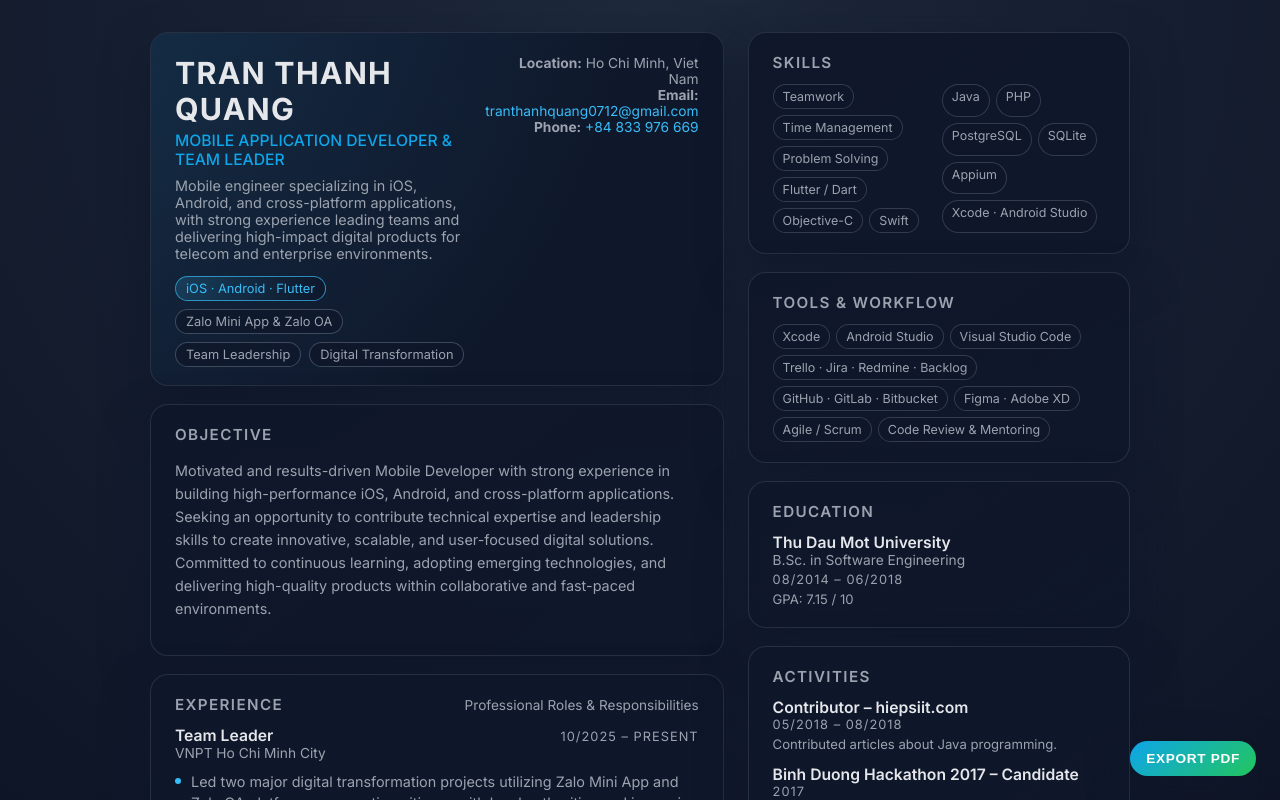
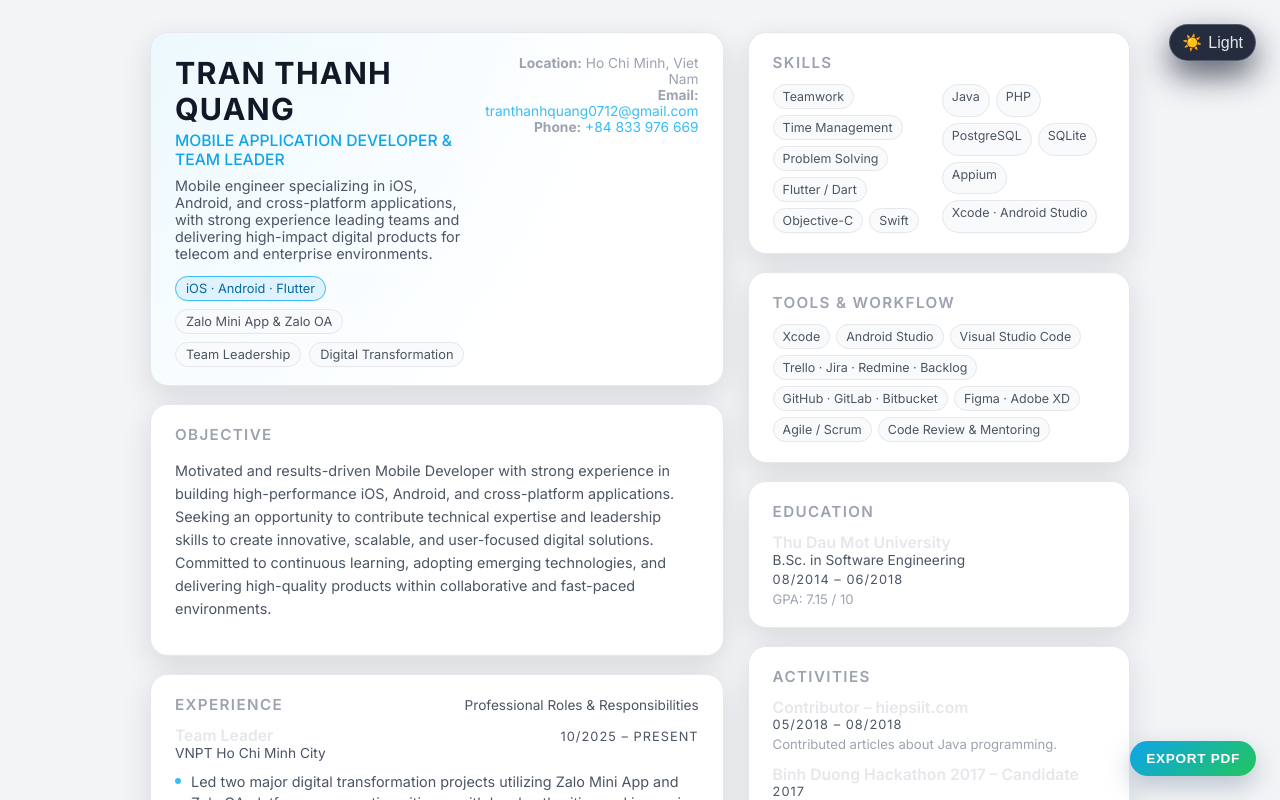
Before and after one commit to tranthanhquang/tranthanhquang-resume, a plain HTML site: page index.html in a window 1280 px wide. Shown: the top 800 px of the page. Drawn offline with Linux system fonts and the light colour scheme.

Commit message:
Update index.html

```diff
--- a/index.html
+++ b/index.html
@@ -352,9 +352,91 @@
         display: none !important;
       }
     }
+        /* Nút chuyển theme sáng/tối */
+    .theme-toggle {
+      position: fixed;
+      top: 24px;
+      right: 24px;
+      padding: 8px 12px;
+      border-radius: 999px;
+      border: 1px solid rgba(148,163,184,0.4);
+      background: rgba(15,23,42,0.9);
+      color: var(--text-main);
+      font-size: 0.85rem;
+      cursor: pointer;
+      display: inline-flex;
+      align-items: center;
+      gap: 6px;
+      box-shadow: 0 14px 32px rgba(15,23,42,0.7);
+      z-index: 1000;
+    }
+
+    .theme-toggle span {
+      font-size: 1rem;
+    }
+
+    .theme-toggle:hover {
+      background: rgba(15,23,42,1);
+    }
+
+    @media print {
+      .theme-toggle {
+        display: none !important;
+      }
+    }
+
+    /* Light theme overrides */
+    [data-theme="light"] html,
+    [data-theme="light"] body {
+      background: #f3f4f6;
+      color: #111827;
+    }
+
+    [data-theme="light"] .card {
+      background: #ffffff;
+      border-color: #e5e7eb;
+      box-shadow: 0 10px 30px rgba(15, 23, 42, 0.12);
+    }
+
+    [data-theme="light"] .header-card::before {
+      background: radial-gradient(circle at top left, rgba(56,189,248,0.16), transparent 60%);
+    }
+
+    [data-theme="light"] .tagline,
+    [data-theme="light"] .card-subtitle,
+    [data-theme="light"] .item-subtitle,
+    [data-theme="light"] .objective-text,
+    [data-theme="light"] .item-meta,
+    [data-theme="light"] ul.clean-list li,
+    [data-theme="light"] .footer-note {
+      color: #4b5563;
+    }
+
+    [data-theme="light"] .chip,
+    [data-theme="light"] .badge,
+    [data-theme="light"] .pill {
+      background: #f9fafb;
+      border-color: #e5e7eb;
+      color: #4b5563;
+    }
+
+    [data-theme="light"] .chip--accent {
+      background: #e0f2fe;
+      border-color: #38bdf8;
+      color: #0369a1;
+    }
+
+    [data-theme="light"] .print-btn {
+      box-shadow: 0 10px 24px rgba(148,163,184,0.6);
+    }
   </style>
 </head>
 <body>
+    <!-- Theme toggle button -->
+  <button class="theme-toggle" type="button" aria-label="Toggle color theme">
+    <span>🌙</span>
+    <span>Dark</span>
+  </button>
   <main class="resume">
     <!-- MAIN COLUMN -->
     <section class="main-column">
@@ -789,5 +871,43 @@
   <button class="print-btn" onclick="window.print()">
     Export PDF
   </button>
+    <script>
+    (function() {
+      const root = document.documentElement;
+      const toggleBtn = document.querySelector('.theme-toggle');
+      const storageKey = 'theme-preference';
+
+      const getPreference = () => {
+        const stored = localStorage.getItem(storageKey);
+        if (stored === 'light' || stored === 'dark') return stored;
+        return window.matchMedia &&
+          window.matchMedia('(prefers-color-scheme: light)').matches
+          ? 'light'
+          : 'dark';
+      };
+
+      const applyTheme = (theme) => {
+        if (!toggleBtn) return;
+        if (theme === 'light') {
+          root.setAttribute('data-theme', 'light');
+          toggleBtn.innerHTML = '<span>☀️</span><span>Light</span>';
+        } else {
+          root.setAttribute('data-theme', 'dark');
+          toggleBtn.innerHTML = '<span>🌙</span><span>Dark</span>';
+        }
+      };
+
+      let currentTheme = getPreference();
+      applyTheme(currentTheme);
+
+      if (toggleBtn) {
+        toggleBtn.addEventListener('click', () => {
+          currentTheme = currentTheme === 'light' ? 'dark' : 'light';
+          localStorage.setItem(storageKey, currentTheme);
+          applyTheme(currentTheme);
+        });
+      }
+    })();
+  </script>
 </body>
 </html>
```
